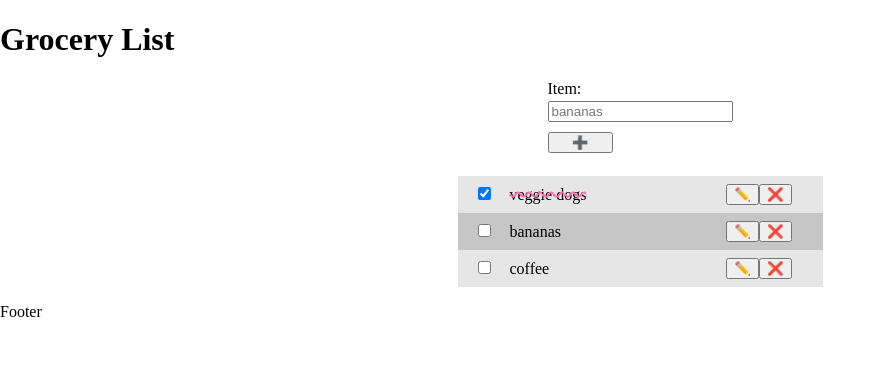
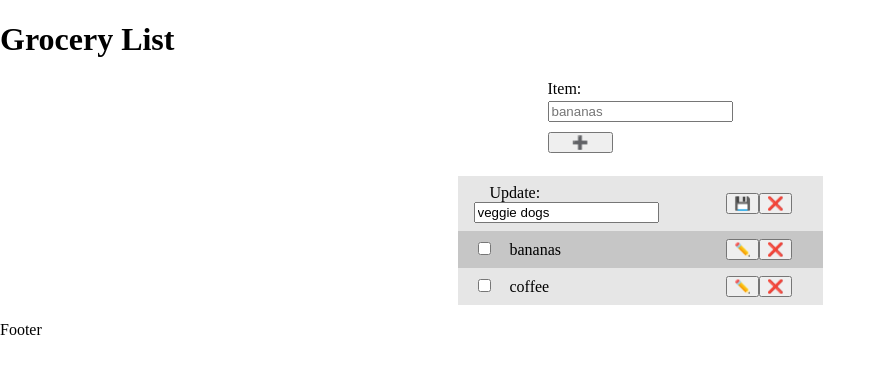
Before and after one commit to ryanflitcroft/shopping-list-reducer, a React app: page / in a window 1280 px wide. Both pictures are taken after a click on the checkbox 484 px from the left and 193 px from the top of the page. Shown: the top 374 px of the page, without its empty margins (0-886 px from the left). Built offline with nearby package versions, Linux system fonts and the light colour scheme; the HTML template or start-up script is replaced by a standard one.

Commit message:
refactor component GroceryItem for isEditing ?:

```diff
--- a/src/components/GroceryItem/GroceryItem.jsx
+++ b/src/components/GroceryItem/GroceryItem.jsx
@@ -8,7 +8,17 @@ export default function GroceryItem({ item }) {
     setIsEditing(e.target.checked);
   };
 
-  return (
+  const handleUpdateItem = (id, payload) => {
+    // update item by id
+  };
+
+  const handleDeleteItem = (id) => {
+    // delete item by id
+  };
+
+  let content;
+  if (!isEditing) {
+    content = (
       <>
         <form>
           <input
@@ -20,9 +30,55 @@ export default function GroceryItem({ item }) {
           <label htmlFor={item.item}>{item.item}</label>
         </form>
         <div>
-        <button title="Update Item">✏️</button>
-        <button title="Delete Item">❌</button>
+          <button title="Update Item" onClick={() => setIsEditing(true)}>
+            ✏️
+          </button>
+          <button title="Delete Item" onClick={handleDeleteItem}>
+            ❌
+          </button>
+        </div>
+      </>
+    );
+  } else {
+    content = (
+      <>
+        <form>
+          <label htmlFor={item.item}>Update:</label>
+          <input
+            type="text"
+            name={item.item}
+            value={item.item}
+            onChange={handleUpdateItem}
+          />
+        </form>
+        <div>
+          <button title="Save Item" onClick={() => setIsEditing(false)}>
+            💾
+          </button>
+          <button title="Delete Item" onClick={handleDeleteItem}>
+            ❌
+          </button>
         </div>
       </>
     );
   }
+
+  return (
+    // <>
+    //   <form>
+    //     <input
+    //       type="checkbox"
+    //       name={item.item}
+    //       value={item.item}
+    //       onChange={handleChange}
+    //     />
+    //     <label htmlFor={item.item}>{item.item}</label>
+    //   </form>
+    //   <div>
+    //     <button title="Update Item">✏️</button>
+    //     <button title="Delete Item">❌</button>
+    //   </div>
+    // </>
+    content
+  );
+}
```
Lines whose indentation alone changed are shown as unchanged.
